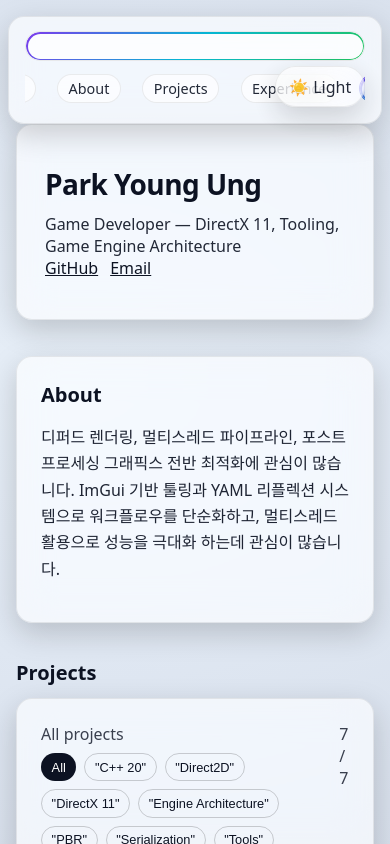
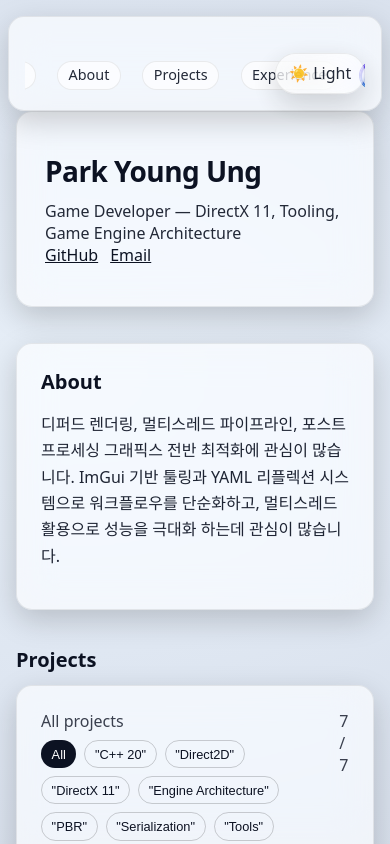
Before and after one commit to 29thnight/29thnight.github.io, a React (Vite) app in the folder my-portfolio/: page / in a window 390 px wide. Built offline with nearby package versions, Linux system fonts and the light colour scheme.

Commit message:
feat: 모바일 환경에서 네비게이션 및 브랜드 스타일 개선

```diff
--- a/my-portfolio/src/index.css
+++ b/my-portfolio/src/index.css
@@ -772,3 +772,46 @@ section[id] { scroll-margin-top: 84px; }
   /* 토글이 고정되므로 네비 내부에서 자리 차지하지 않게(마진 제거) */
   .topbar .nav-links .theme-fab{ margin: 0 !important; }
 }
+
+@media (max-width: 640px){
+  /* 그리드 아이템이 가로로 늘어나지 않게 */
+  .topbar .nav{
+    display: grid;
+    grid-template-columns: 1fr;
+    row-gap: .55rem;
+    justify-items: start;        /* ✅ 기본 stretch → start */
+    align-items: center;
+  }
+
+  /* 브랜드(Portfolio) 캡슐 길이 고정: 내용만큼만 */
+  .topbar .brand{
+    justify-self: start;         /* ✅ 그리드 안에서 좌측 정렬 + 내용 폭 */
+    width: auto !important;      /* ✅ 혹시 남아있는 100% 폭 제거 */
+    max-width: 80%;
+    display: inline-flex;
+    background: none; border: 0; /* 텍스트만 보이게 */
+    padding: 0;                  /* 필요 시 살짝 여백 주려면 조절 */
+  }
+
+  /* 모바일에선 브랜드의 그라데이션 링 자체를 끄기 */
+  .brand-chip::before{
+    display: none !important;    /* ✅ 긴 캡슐로 보이던 원인 제거 */
+  }
+
+  /* (참고) iOS 그라데이션 텍스트 투명 이슈 폴백 */
+  @supports (-webkit-touch-callout: none) {
+    .brand-gradient{
+      background: none !important;
+      -webkit-background-clip: initial !important;
+              background-clip: border-box !important;
+      -webkit-text-fill-color: currentColor !important;
+      color: var(--text) !important;
+    }
+  }
+
+  /* 네비 캡슐은 화면 폭에 맞춰 중앙 정렬 */
+  .topbar .nav-links{
+    width: 100%;
+    justify-content: center;
+  }
+}
```
